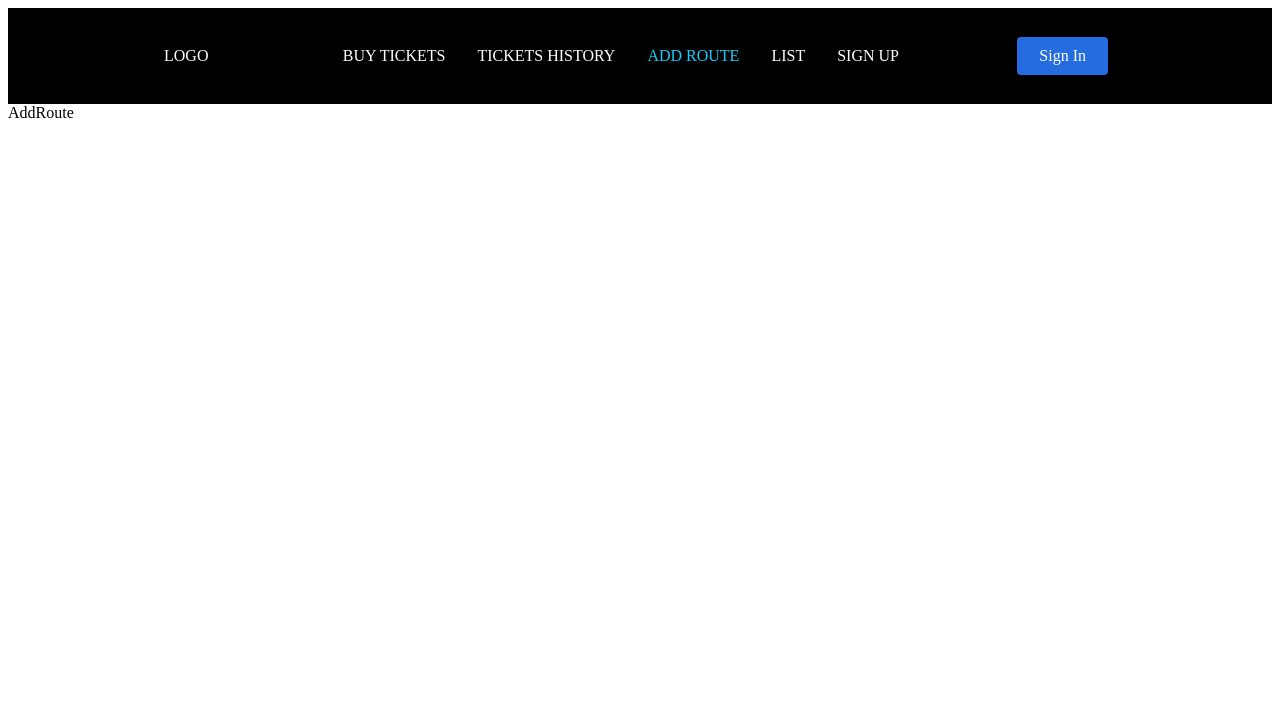
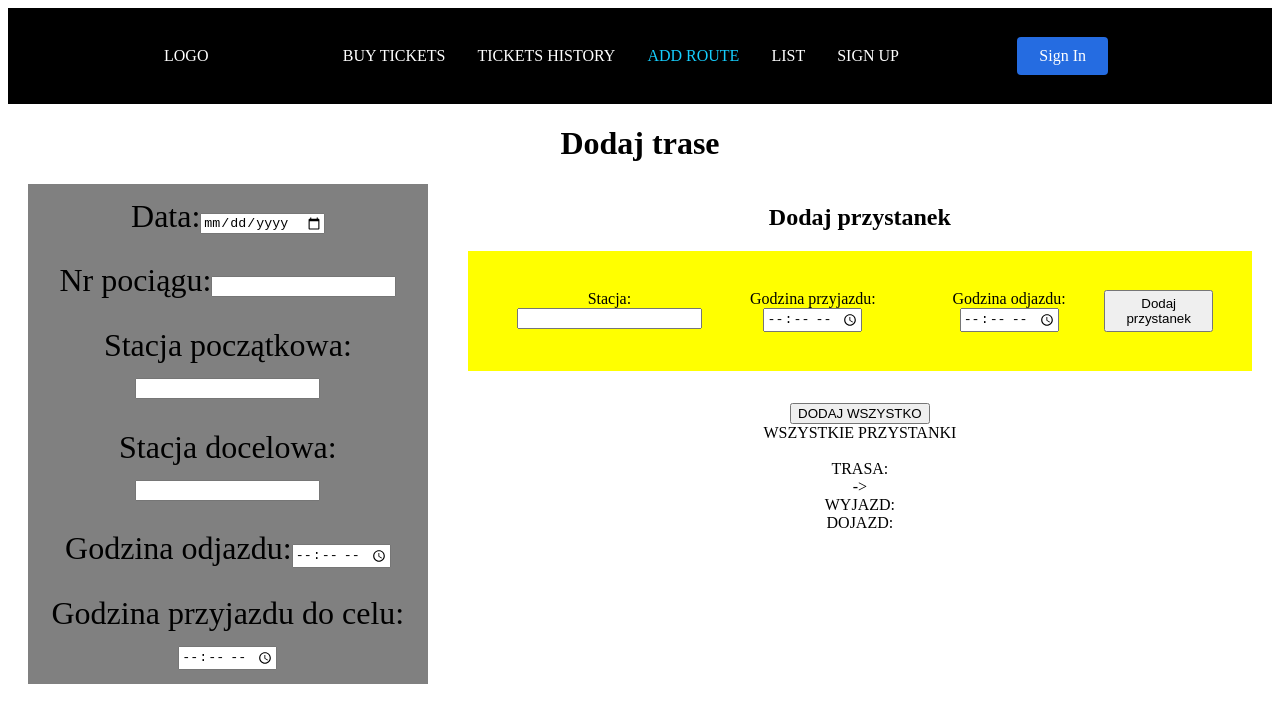
Before and after one commit to tkajda/Bazy_danych, a React (Create React App) app in the folder railway-system/: page /add-route in a window 1280 px wide. Shown: the top 722 px of the page. Built offline with nearby package versions, Linux system fonts and the light colour scheme.

Commit message:
adding new route added

```diff
--- a/railway-system/src/components/Navbar/index.js
+++ b/railway-system/src/components/Navbar/index.js
@@ -17,11 +17,11 @@ const Navbar = () => {
         </NavLink>
         <Bars />
         <NavMenu>
-          <NavLink to='/tickets' activeStyle>BUY TICKETS</NavLink>
-          <NavLink to='/history' activeStyle>TICKETS HISTORY</NavLink>
-          <NavLink to='/add-route' activeStyle>ADD ROUTE</NavLink>
-          <NavLink to='/list' activeStyle>LIST</NavLink>
-          <NavLink to='/sign-up' activeStyle>SIGN UP</NavLink>
+          <NavLink to='/tickets' >BUY TICKETS</NavLink>
+          <NavLink to='/history' >TICKETS HISTORY</NavLink>
+          <NavLink to='/add-route' >ADD ROUTE</NavLink>
+          <NavLink to='/list' >LIST</NavLink>
+          <NavLink to='/sign-up' >SIGN UP</NavLink>
         </NavMenu>
         <NavBtn>
           <NavBtnLink to='/sign-in'>Sign In</NavBtnLink>
--- a/railway-system/src/components/pages/AddRoute.js
+++ b/railway-system/src/components/pages/AddRoute.js
@@ -1,8 +1,173 @@
-import React from 'react'
+import React, { useEffect } from 'react'
+import '../styles/addRoute_style.css'
+import {useState} from 'react';
+import axios from 'axios'
+
+class Przystanek {
+  constructor(station, arrivalTime, departureTime) {
+    this.departure = departureTime
+    this.arrivalTime = arrivalTime
+    this.station = station
+  }
+}
+
 
 function AddRoute() {
+
+  const disablePastDate = () => {
+    const today = new Date();
+    const dd = String(today.getDate()).padStart(2, "0");
+    const mm = String(today.getMonth() + 1).padStart(2, "0"); //January is 0!
+    const yyyy = today.getFullYear();
+    return yyyy + "-" + mm + "-" + dd;
+};
+  const [date, setDate] = useState('');
+  const [trainNumber, setTrainNumber] = useState('');
+  const [station, setStation] = useState('');
+  const [destination, setDestination] = useState('');
+  const [mainDepartureTime, setMDT] = useState('');
+  const [mainArrivalTime,  setMAT] = useState('');
+  const [stopName,  setStopName] = useState('');
+  const [stopArrival,  setStopArrival] = useState('');
+  const [stopDeparture,  setStopDeparture] = useState('');
+
+
+
+  const [stops,setStops] = useState([]);
+
+  const addStop = (e) => {
+    e.preventDefault();
+    const stop = new Przystanek(stopName, stopArrival, stopDeparture);
+
+    const newStops = [...stops, stop]
+    setStops(newStops);
+  }
+
+
+
+
   return (
-    <div>AddRoute</div>
+    <div className="wrapper">
+      <h1>Dodaj trase</h1>
+      <div className ="flex-menu">
+      <div className="column">
+        <form className = "Form">
+
+            <span>
+            <label>Data:</label>
+            <input
+              type="date"
+              min={disablePastDate()}
+              required
+              value={date}
+              onChange={(e) => setDate(e.target.value)}/>
+            </span>
+            <span>
+              <label>Nr pociągu:</label>
+              <input
+                type="text"
+                value={trainNumber}
+                onChange={(e) => setTrainNumber(e.target.value)}
+                required/>
+            </span>
+            <span>
+              <label>Stacja początkowa:</label>
+              <input
+                type="text"
+                value={station}
+                onChange={(e) => setStation(e.target.value)}
+                required/>
+            </span>
+            <span>
+              <label>Stacja docelowa:</label>
+              <input
+                type="text"
+                value={destination}
+                onChange={(e) => setDestination(e.target.value)}
+                required/>
+            </span>
+            <span>
+              <label>Godzina odjazdu:</label>
+              <input
+                type="time"
+                value={mainDepartureTime}
+                onChange={(e) => setMDT(e.target.value)}
+                required/>
+            </span>
+            <span>
+              <label>Godzina przyjazdu do celu:</label>
+              <input
+                type="time"
+                value={mainArrivalTime}
+                onChange={(e) => setMAT(e.target.value)}
+                required/>
+            </span>
+
+            </form>
+        </div>
+        <div className = "column">
+          <div className="form-wrapper">
+
+              <div className="stopForm-wrapper">
+                <h2>Dodaj przystanek</h2>
+                <form className="stopForm">
+                  <span>
+                  <label>Stacja:</label>
+                  <input
+                    type="text"
+                    value={stopName}
+                    onChange={(e) => setStopName(e.target.value)}
+                    required/>
+                  </span><br></br>
+                  <span>
+                  <label>Godzina przyjazdu:</label>
+                  <input
+                    type="time"
+                    value={stopArrival}
+                    onChange={(e) => setStopArrival(e.target.value)}
+                    required/>
+                  </span><br></br>
+                  <span>
+                  <label>Godzina odjazdu:</label>
+                  <input
+                    type="time"
+                    value={stopDeparture}
+                    onChange={(e) => setStopDeparture(e.target.value)}
+                    required/>
+                  </span><br></br>
+                <button onClick={(e)=>{addStop(e)}}>Dodaj przystanek</button>
+
+                </form>
+                <button>DODAJ WSZYSTKO</button>
+                <div className = "stops-list">
+                  <div className="LIST STOPS">WSZYSTKIE PRZYSTANKI</div><br/>
+                    TRASA:<br/>
+                    {station} -{'>'} {destination}<br/>
+                    WYJAZD: {mainDepartureTime} <br/>
+                    DOJAZD: {mainArrivalTime} <br/>
+                    <div>
+                    {
+                      stops.map(
+                        singleStop =>  {
+                        return <div key={singleStop.stopName}>
+                          {singleStop.departure}
+                          {singleStop.station}
+                          {singleStop.arrivalTime}
+                          </div>
+                        }
+                      )
+                    }
+                    </div>
+                  </div>
+              </div>
+        </div>
+      </div>
+
+
+
+
+          </div>
+    </div>
   )
 }
 
--- a/railway-system/src/components/pages/History.js
+++ b/railway-system/src/components/pages/History.js
@@ -55,9 +55,6 @@ function History() {
     }, [x])
 
 
-
-
-
   return (
     <div className="wrapper">
       <h1>Twoje bilety</h1>
--- /dev/null
+++ b/railway-system/src/components/styles/addRoute_style.css
@@ -0,0 +1,20 @@
+.wrapper {
+    height: 1000px;
+
+}
+
+.flex-menu {
+    display:flex;
+    flex-direction: row;
+    width:100%;
+    justify-content: space-around;
+    justify-items: space-around;
+}
+
+.stopForm {
+    display:flex;
+    flex-direction: row;
+    margin-bottom: 2rem;
+    padding: 5%;
+    background-color: yellow;
+}
```
